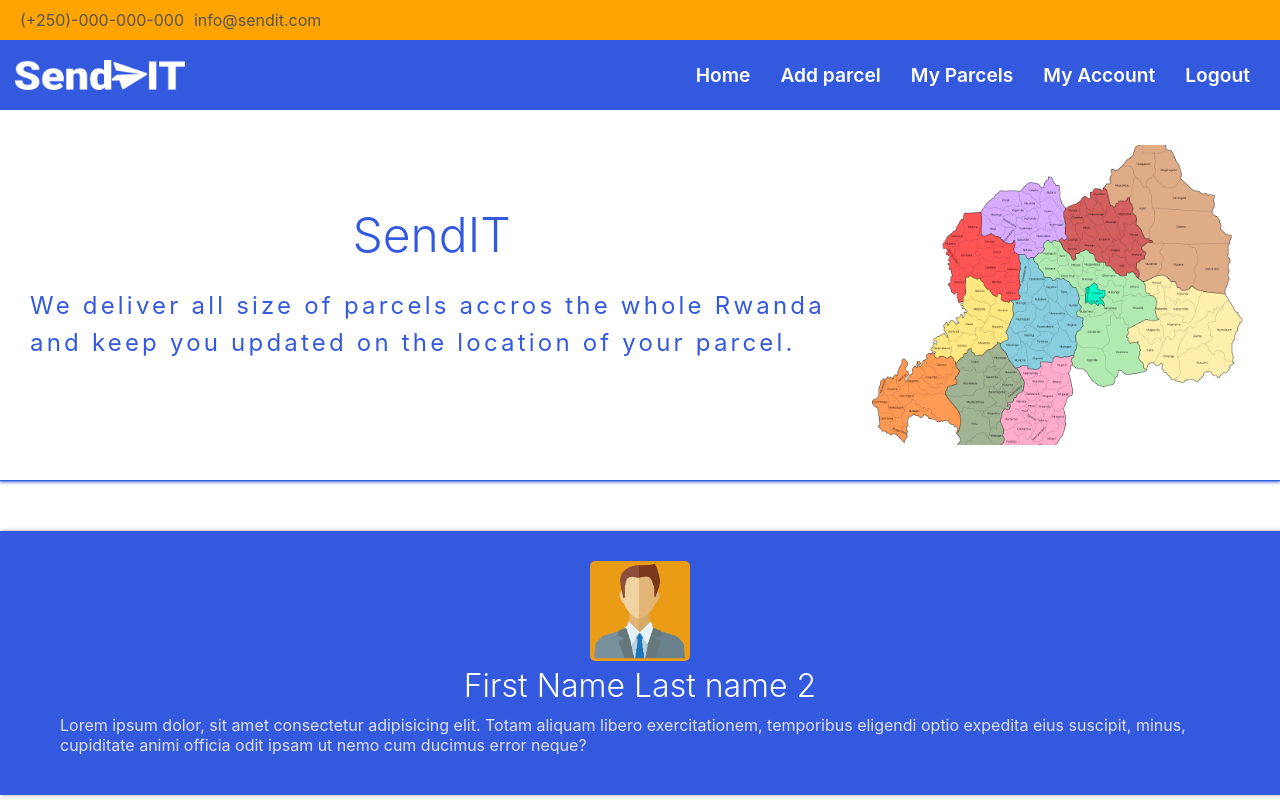
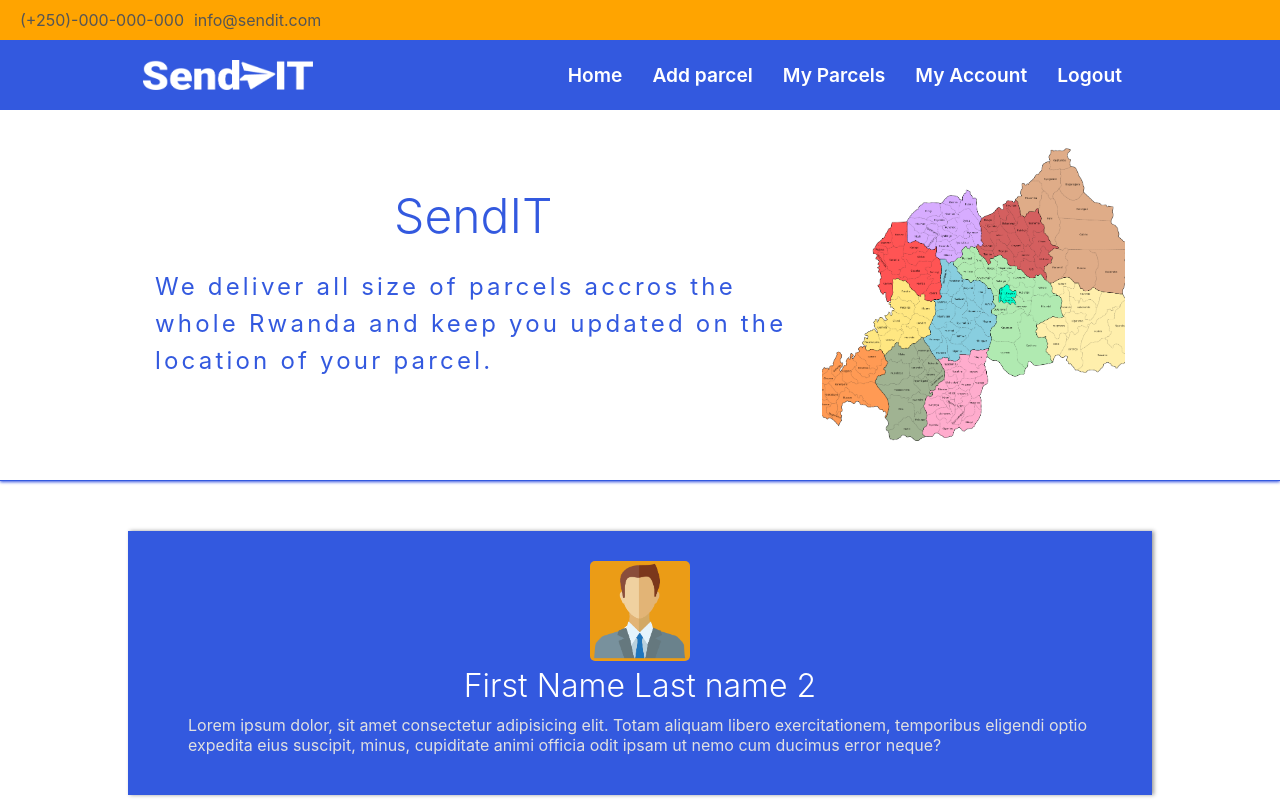
Before and after one commit to oesukam/sendit-react, a React app: page / in a window 1280 px wide. Shown: the top 800 px of the page. Built offline with nearby package versions, Linux system fonts and the light colour scheme; some icons are missing.

Commit message:
Fix conflict

```diff
--- a/src/css/grid-layout.css
+++ b/src/css/grid-layout.css
@@ -2,12 +2,17 @@
   Grid system of 12 columns
 */
 
-.row, .container {
+.row {
   display: flex;
   flex-wrap: wrap;
+  width: 100%;
 }
-.row {
-  width: 100%;
+
+.container {
+  display: flex;
+}
+.container {
+  padding: 0 10%;
 }
 .col-1, .col-2, .col-3, .col-4,
 .col-5, .col-6, .col-7, .col-8,
```
